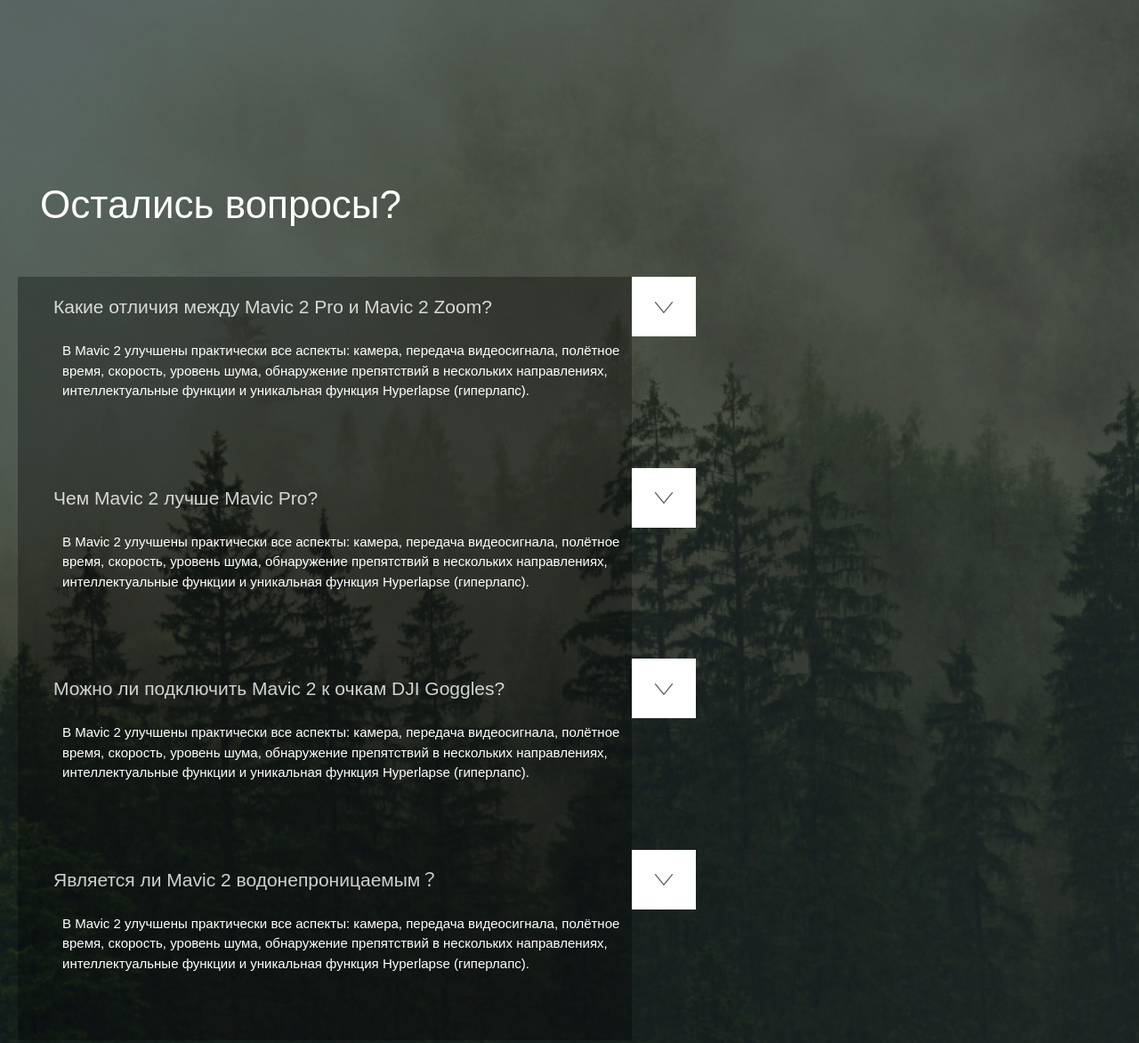
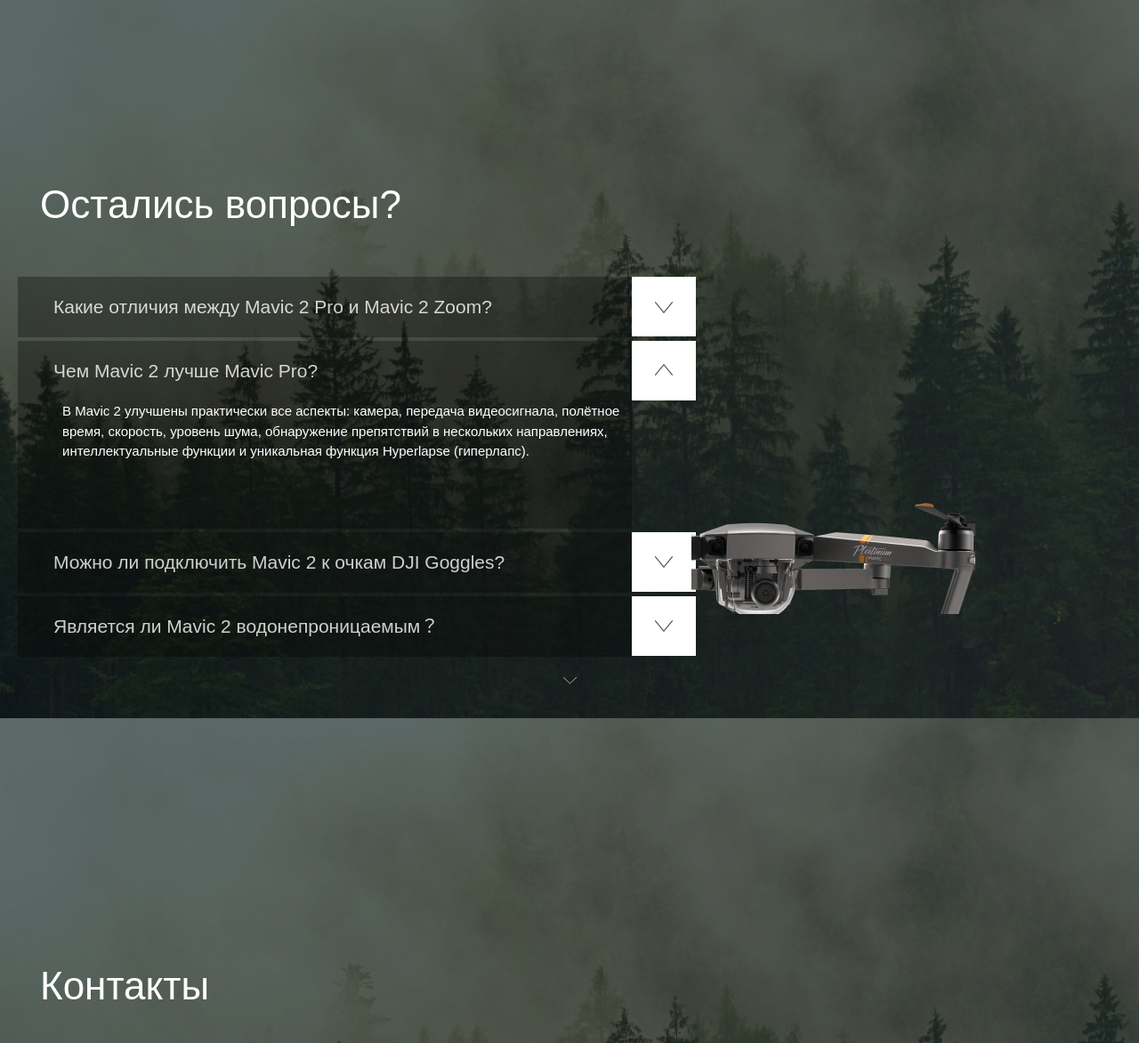
Before and after one commit to by-Biska/mavic, a website: page app/index.html in a window 1280 px wide. Shown: the part 3564-4736 px from the top of the page at 89% size. Drawn offline with Linux system fonts and the light colour scheme.

Commit message:
questions-2

```diff
--- a/app/index.html
+++ b/app/index.html
@@ -309,7 +309,7 @@
                     (гиперлапс).
                   </p>
                 </div>
-                <div class="questions__item">
+                <div class="questions__item questions__item--active">
                   <h4 class="questions__item-title">
                     Чем Mavic 2 лучше Mavic Pro?
                   </h4>
--- a/app/scss/_home.scss
+++ b/app/scss/_home.scss
@@ -294,13 +294,24 @@
     &__item {
         background-color: rgba(0, 0, 0, 0.3);
         max-width: 690px;
+        position: relative;
+        margin-bottom: 4px;
+        &:nth-child(3)::after {
+            content: '';
+            position: absolute;
+            width: 319px;
+            height: 125px;
+            top: -33px;
+            right: -386px;
+            background-image: url('../images/questions-mavic.png');
+        }
     }
     &__item-title {
         @extend %ubuntu-medium;
         font-size: 21px;
         line-height: 28px;
         color: rgba(#fff, 0.8);
-        padding: 20px 10px 24px 40px;
+        padding: 20px 10px 20px 40px;
         position: relative;
         cursor: pointer;
         &::after {
@@ -317,9 +328,24 @@
         }
     }
     &__item-text {
-        padding: 0 5px 75px 50px;
+        padding: 0 5px 0px 50px;
         font-size: 15px;
         line-height: 150%;
         @extend %ubuntu-light;
+        height: 0;
+        transition: all .5s;
+        opacity: 0;
+        visibility: hidden;
+    }
+    &__item.questions__item--active {
+        .questions__item-title::after {
+            transform: rotate(180deg );
+        }
+        .questions__item-text {
+            height: 100%;
+            opacity: 1;
+            padding: 0 5px 75px 50px;
+            visibility: visible;
+        }
     }
 }
```
Also changed, not shown: app/css/style.min.css.
